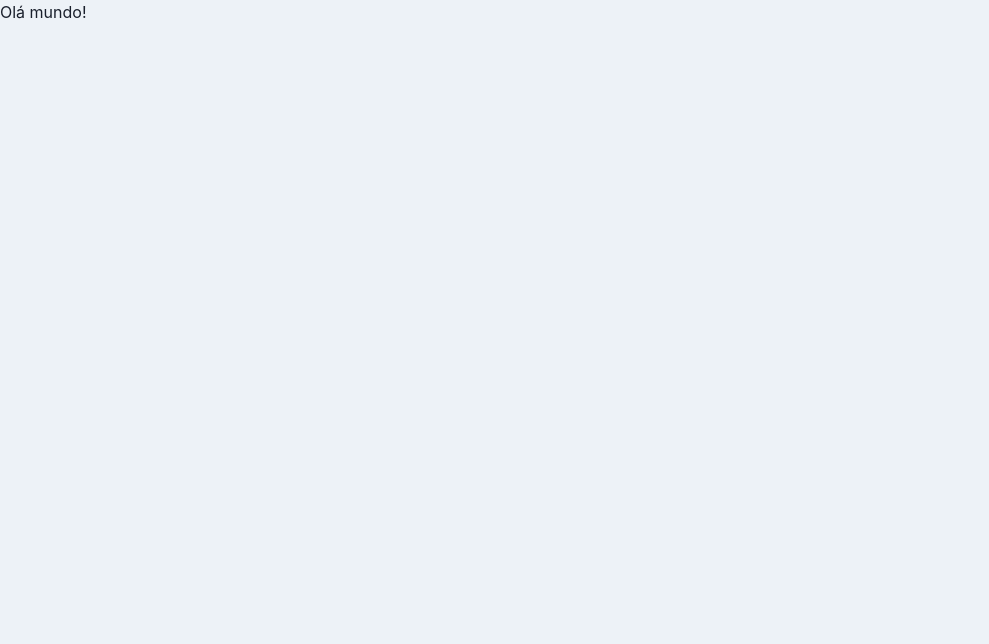
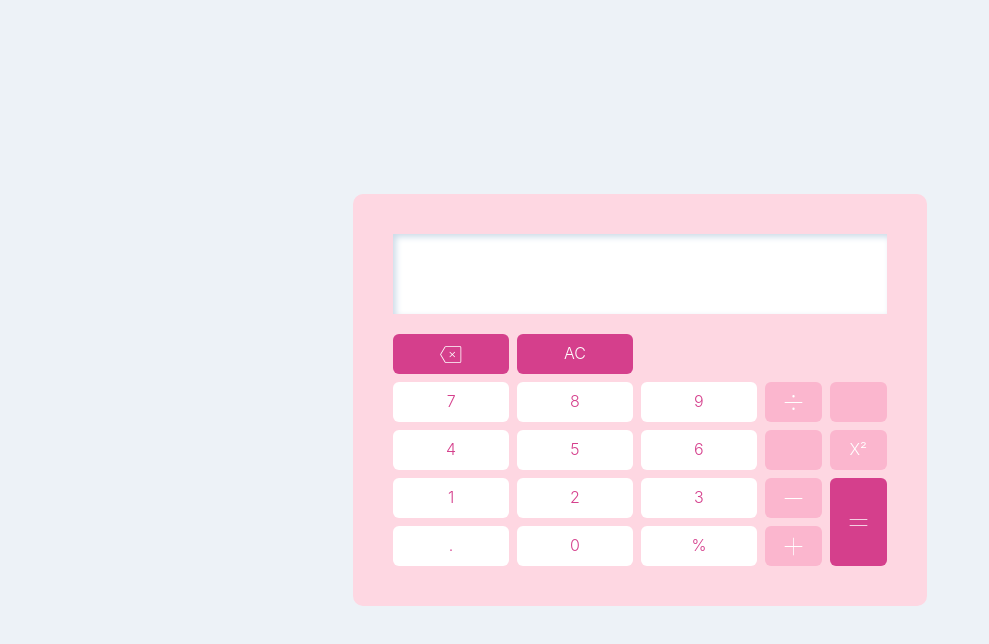
Before and after one commit to leonardopn/react-calculator, a React (Vite) app: page / in a window 1280 px wide. Shown: the top 644 px of the page, without its empty margins (0-989 px from the left). Built offline with nearby package versions, Linux system fonts and the light colour scheme; some icons are missing.

Commit message:
feat: :sparkles: Renderiza a calculadora no app

```diff
--- a/src/Pages/App/index.tsx
+++ b/src/Pages/App/index.tsx
@@ -1,3 +1,10 @@
+import { Container } from "@chakra-ui/layout";
+import { Calculator } from "../../components/Calculator";
+
 export function App() {
-	return <div className="App">Olá mundo!</div>;
+	return (
+		<Container display="flex" minH="100vh" justifyContent="center" alignItems="center">
+			<Calculator></Calculator>
+		</Container>
+	);
 }
```
